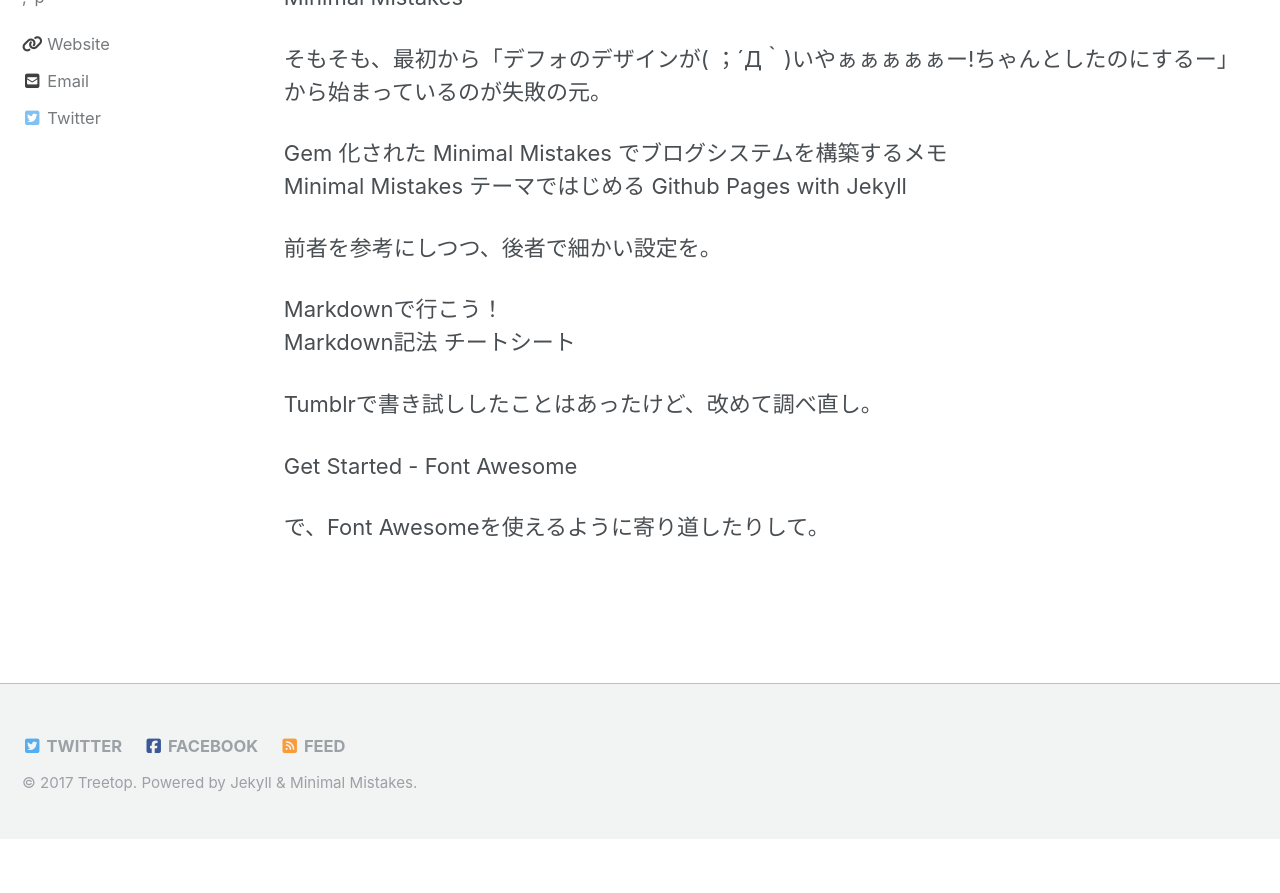
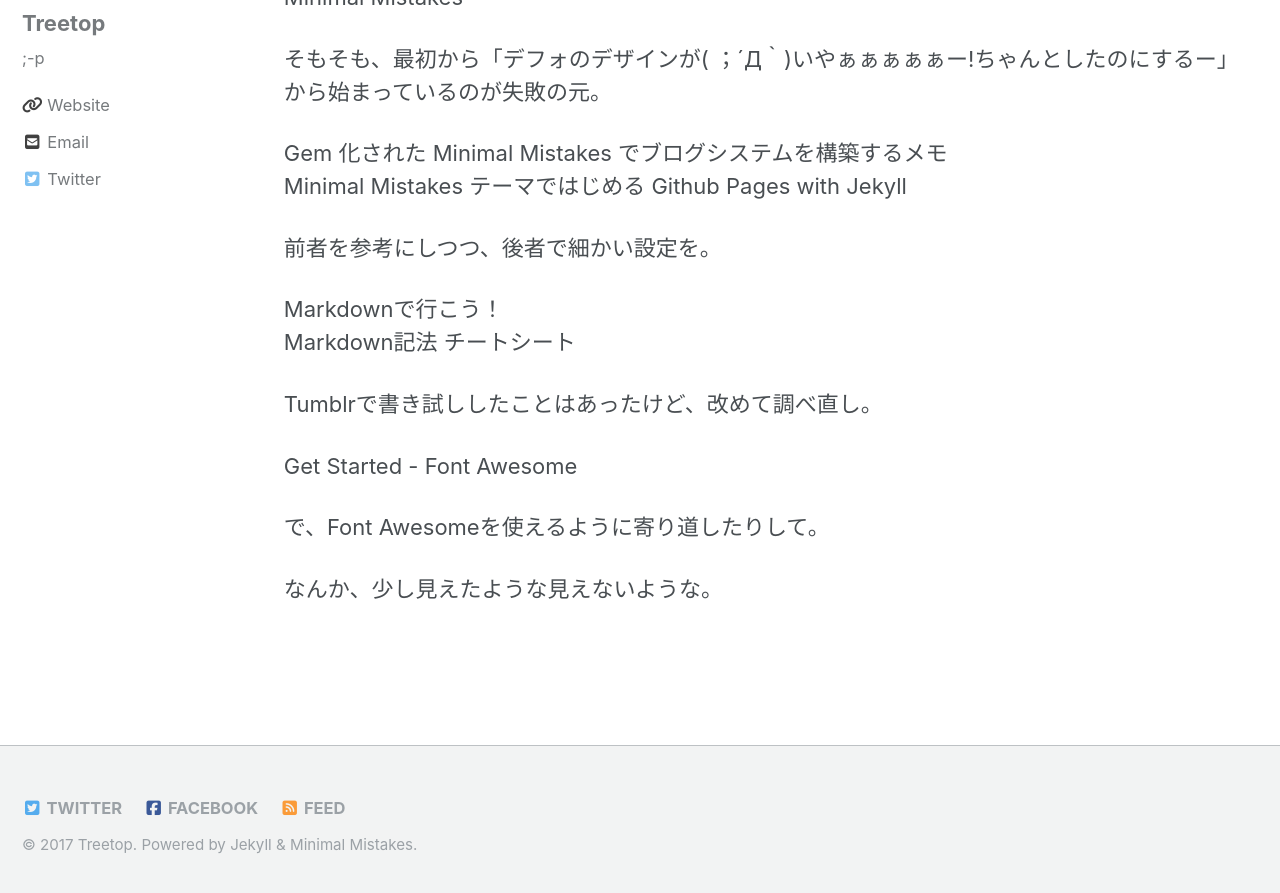
Before and after one commit to laureltreetop/laureltreetop.github.io, a Jekyll site: the page built from _posts/2017-07-31-grumble.md, in a window 1280 px wide and 900 px high, scrolled down 424 px. Shown: the top 893 px of the window. Built offline with Jekyll 4.4.1, drawn with Linux system fonts in a browser that asks for light colours; nearby versions of some CDN libraries; before the commit the page ends 1263 px from its top, so only the background shows below that.

Commit message:
Update 2017-07-31-grumble.md

```diff
--- a/_posts/2017-07-31-grumble.md
+++ b/_posts/2017-07-31-grumble.md
@@ -27,3 +27,5 @@
 [Get Started - Font Awesome](http://fontawesome.io/get-started/)
 
 で、Font Awesomeを使えるように寄り道したりして。
+
+なんか、少し見えたような見えないような。
```
